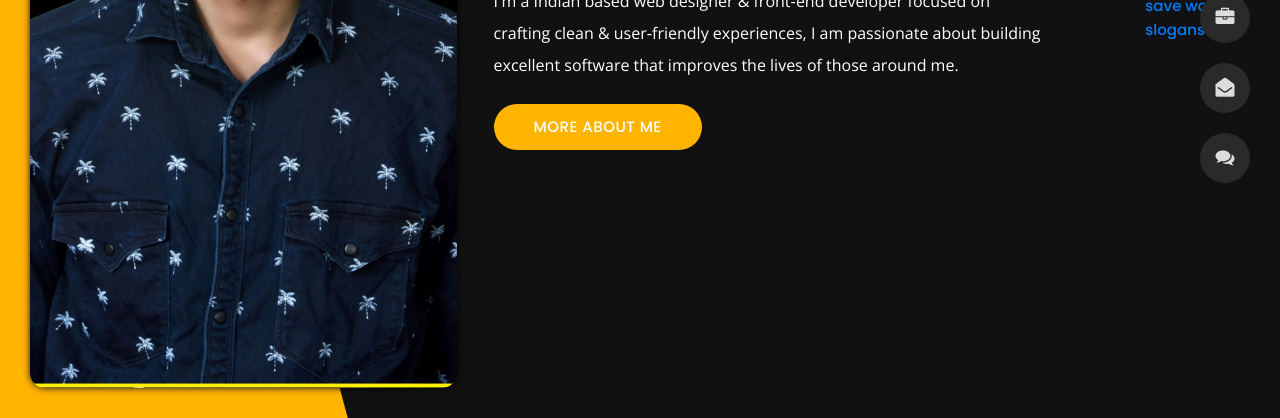
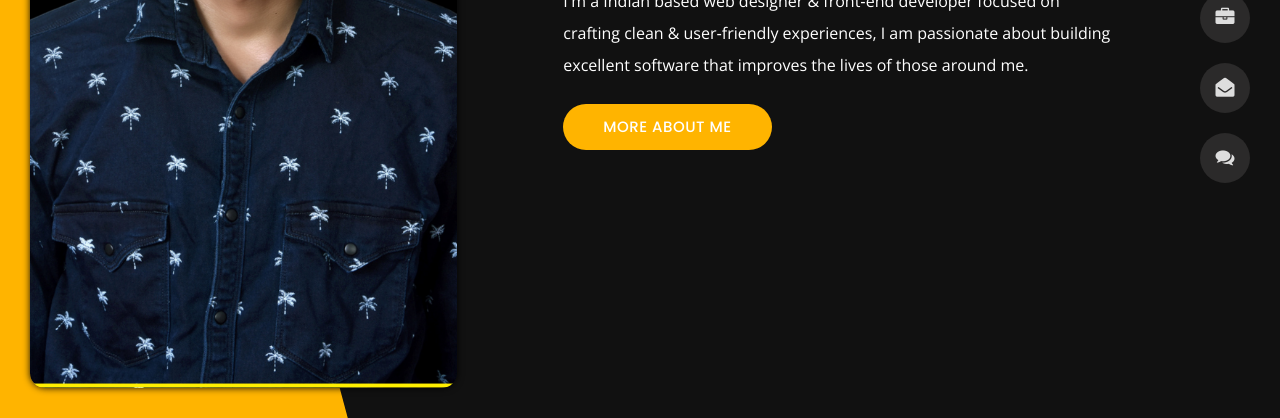
Before and after one commit to MayurSanjayPatil/Portfolio, a plain HTML site: page index.html in a window 1280 px wide. Shown: the part 382-800 px from the top of the page. Drawn offline with nearby package versions, Linux system fonts and the light colour scheme.

Commit message:
Update index.html

```diff
--- a/index.html
+++ b/index.html
@@ -153,7 +153,6 @@
             </div>
         </div>
     </div>
-    <a href="https://360marathi.in/save-water-slogans/"> save water slogans</a>
 </section>
 <!-- Main Content Ends -->
 
```
